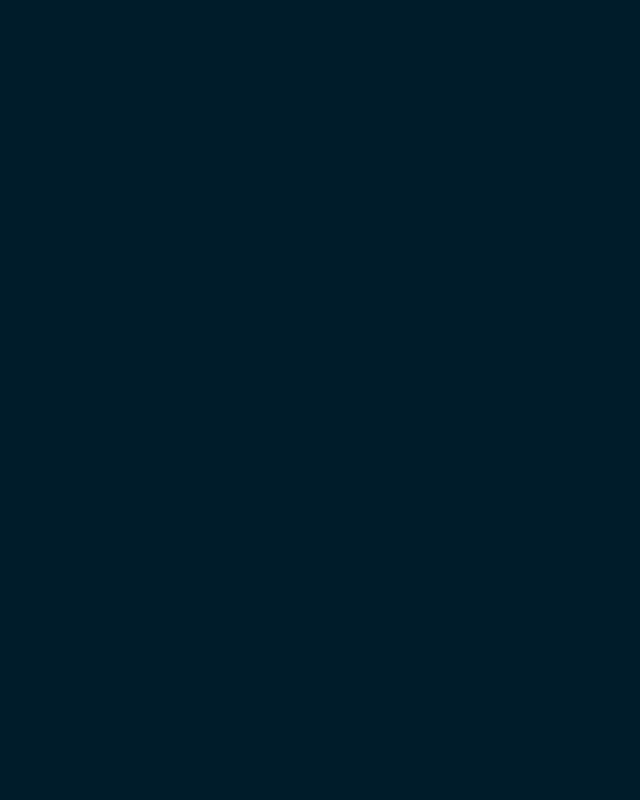
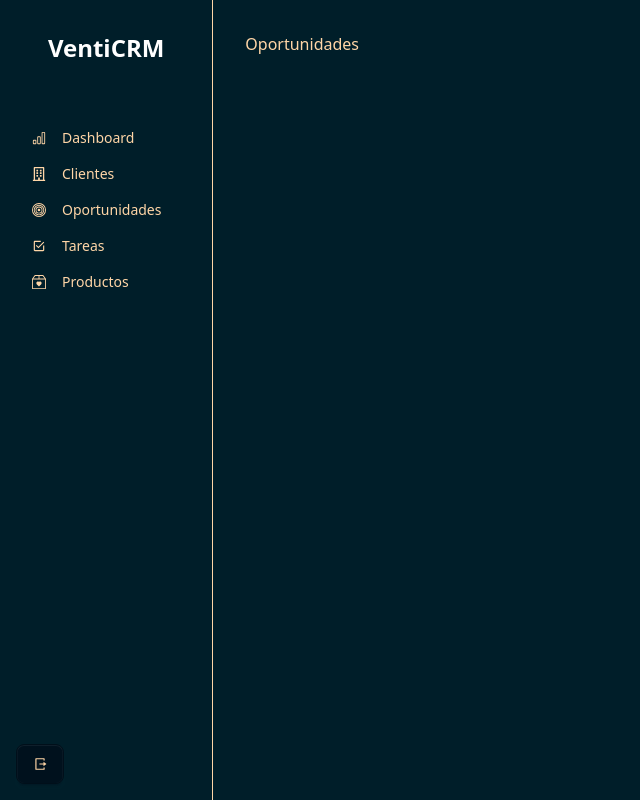
Before and after one commit to sronaal/VentiCRM-React, a React (Vite) app: page /oportunidades in a window 1280 px wide. Before the commit this address had no page. Shown: the whole page, without its empty margins (0-640 px from the left). Built offline with nearby package versions, Linux system fonts and the light colour scheme; sample sign-in values are in the browser's storage.

Commit message:
Navegacion

```diff
--- a/src/components/crm/MainContent.tsx
+++ /dev/null
@@ -1,9 +0,0 @@
-const MainContent = () => {
-  return (
-    <div className="bg-green-300">
-
-    </div>
-  )
-}
-
-export default MainContent
--- a/src/components/crm/Sidebar.tsx
+++ b/src/components/crm/Sidebar.tsx
@@ -45,7 +45,7 @@ const Sidebar = () => {
                     <li>
                         <Link
                             className="flex items-center text-sm gap-4 py-2 px-4 rounded-lg hover:bg-[#131517] transition-colors"
-                            to='/'>
+                            to='/clientes'>
                             <FaRegBuilding />
                             Clientes
                         </Link>
@@ -53,7 +53,7 @@ const Sidebar = () => {
                     <li>
                         <Link
                             className="flex items-center text-sm gap-4 py-2 px-4 rounded-lg hover:bg-[#131517] transition-colors"
-                            to='/'>
+                            to='/oportunidades'>
                             <BsBullseye />
                             Oportunidades
                         </Link>
--- a/src/layout/CrmLayout.tsx
+++ b/src/layout/CrmLayout.tsx
@@ -1,5 +1,5 @@
+import { Outlet } from "react-router-dom"
 import Header from "../components/crm/Header"
-import MainContent from "../components/crm/MainContent"
 import Sidebar from "../components/crm/Sidebar"
 
 const CrmLayout = () => {
@@ -9,7 +9,7 @@ const CrmLayout = () => {
       <Sidebar />
       <div className="h-full overflow-y-scroll scroll-hidden p-8">
         <Header/>
-        <MainContent />
+        <Outlet/>
       </div>
     </div>
   )
--- /dev/null
+++ b/src/pages/crm/Clientes.tsx
@@ -0,0 +1,9 @@
+const Clientes = () => {
+  return (
+    <div>
+      <h1>Clientes</h1>
+    </div>
+  )
+}
+
+export default Clientes
--- /dev/null
+++ b/src/pages/crm/Dashboard.tsx
@@ -0,0 +1,8 @@
+
+const Dashboard = () => {
+  return (
+    <div>Dashboard</div>
+  )
+}
+
+export default Dashboard
--- /dev/null
+++ b/src/pages/crm/Oportunidades.tsx
@@ -0,0 +1,7 @@
+const Oportunidades = () => {
+  return (
+    <div>Oportunidades</div>
+  )
+}
+
+export default Oportunidades
--- a/src/routes/Routes.tsx
+++ b/src/routes/Routes.tsx
@@ -3,6 +3,9 @@ import AuthLayout from '../layout/AuthLayout'
 import Login from '../components/auth/Login'
 import CrmLayout from '../layout/CrmLayout'
 import ProtectedRoute from './ProtectedRoute'
+import Clientes from '../pages/crm/Clientes'
+import Oportunidades from '../pages/crm/Oportunidades'
+import Dashboard from '../pages/crm/Dashboard'
 
 const AppRoutes = () => {
     return (
@@ -12,9 +15,13 @@ const AppRoutes = () => {
                     <Route index element={<Login />}></Route>
                 </Route>
 
-                <Route path='/' element={<ProtectedRoute />
-                }>
-                    <Route path='/' element={<CrmLayout />} />
+                <Route path='/' element={<ProtectedRoute />}>
+                    <Route path='/' element={<CrmLayout />}>
+                        <Route path='/' element={<Dashboard/>}></Route>
+                        <Route path='clientes' element={<Clientes />}></Route>
+                        <Route path='oportunidades' element={<Oportunidades/>}></Route>
+                    </Route>
+
                 </Route>
             </Routes>
         </>
```
Also changed, not shown: src/pages/crm/Productos.tsx (added), src/pages/crm/Tareas.tsx (added).
